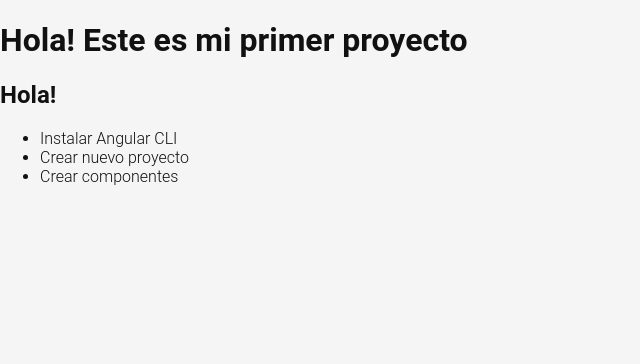
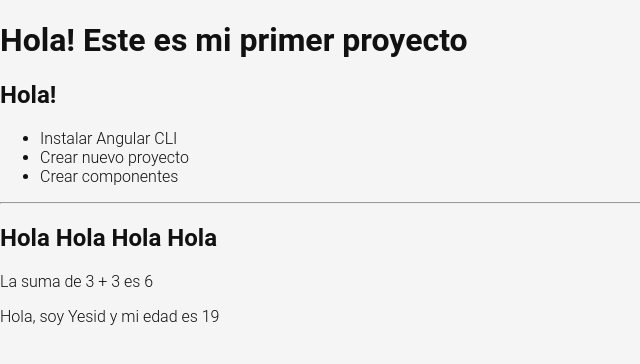
Before and after one commit to yesiddn/todoapp-angular, an Angular app: page /labs in a window 1280 px wide. Shown: the top 364 px of the page, without its empty margins (0-640 px from the left). Built offline with nearby package versions, Linux system fonts and the light colour scheme.

Commit message:
chore: Add string interpolation

```diff
--- a/src/app/pages/labs/labs.component.html
+++ b/src/app/pages/labs/labs.component.html
@@ -1,5 +1,13 @@
 <h1>Hola! Este es mi primer proyecto</h1>
-<h2>{{welcome}}</h2>
+<!-- String interpolation: -->
+<!-- usando los dos handlebars {{}} se puede acceder a las propiedades de la clase -->
+<h2>{{ welcome }}</h2>
 <ul>
-  <li *ngFor="let task of tasks">{{task}}</li>
+  <li *ngFor="let task of tasks">{{ task }}</li>
 </ul>
+<hr />
+
+<!-- Usando los string interpolation se pueden usar ciertas cosas nativas de javascript, como funciones -->
+<h2>{{ "Hola ".repeat(4) }}</h2>
+<p>La suma de 3 + 3 es {{ 3 + 3 }}</p>
+<p>Hola, soy {{ name }} y mi edad es {{ age }}</p>
--- a/src/app/pages/labs/labs.component.ts
+++ b/src/app/pages/labs/labs.component.ts
@@ -9,10 +9,16 @@
   styleUrl: './labs.component.css'
 })
 export class LabsComponent {
+  // typescript define estas variables como publicas por defecto y pueden ser accedidas desde el template (labs.component.html)
   welcome = 'Hola!';
   tasks = [
     'Instalar Angular CLI',
     'Crear nuevo proyecto',
     'Crear componentes',
-  ]
+  ];
+  name = 'Yesid';
+  age = 19;
+
+  // de esta forma las variables solo pueden ser accedidas desde la clase
+  private email = 'my.mail@mail.com';
 }
```
Also changed, not shown: 1 other file (tests, documents, lock files or other folders).
